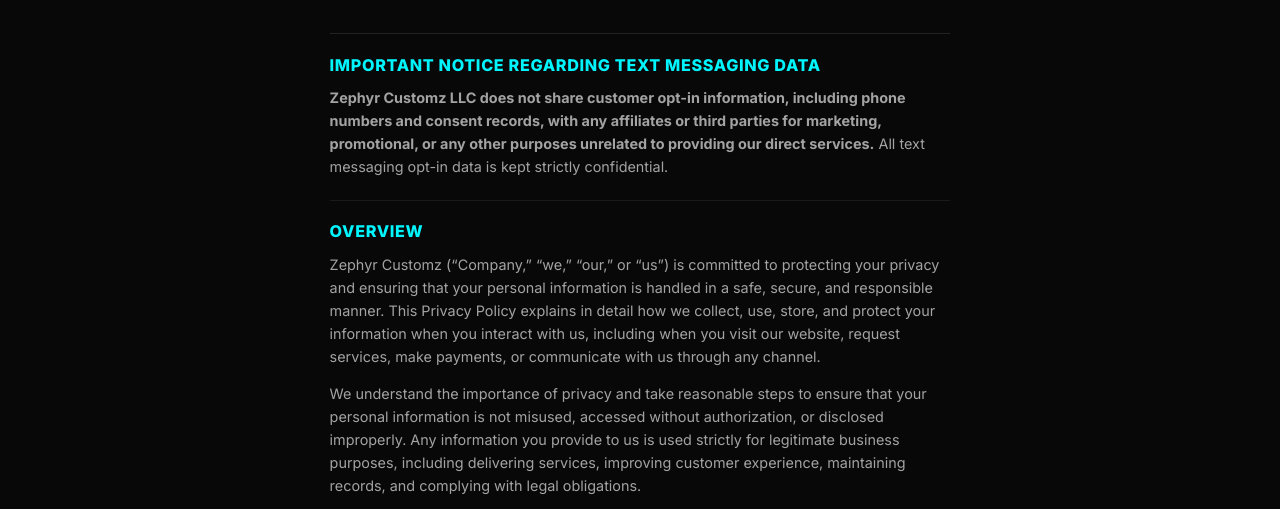
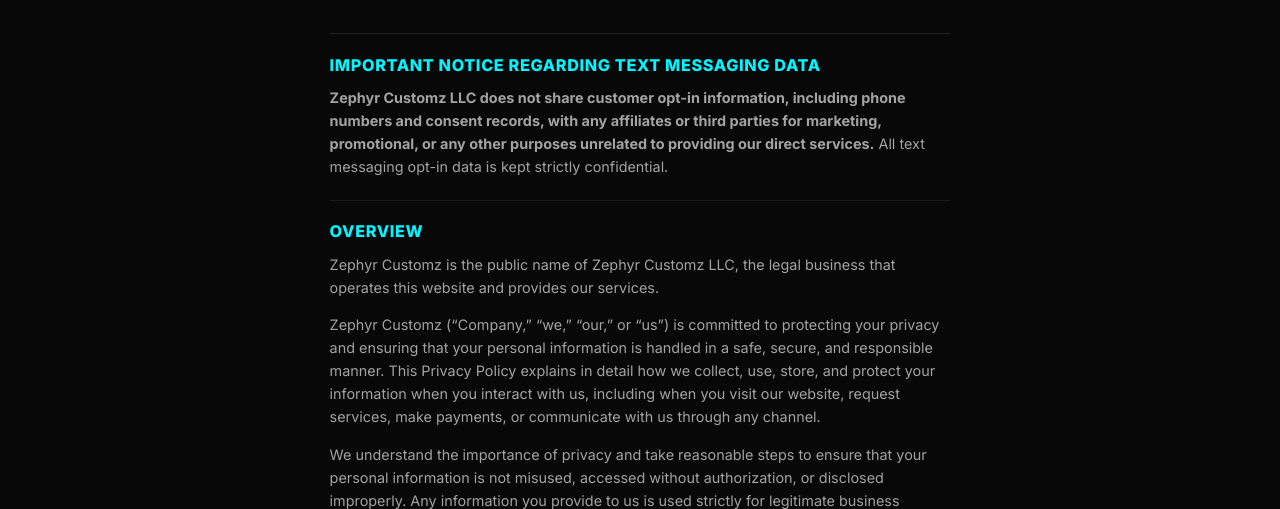
Before and after one commit to BerdaBrands/zephyrcustomz, a plain HTML site: page privacy-policy.html in a window 1280 px wide. Shown: the part 297-806 px from the top of the page. Drawn offline with Linux system fonts and the light colour scheme; a script that the page names is missing.

Commit message:
State public name vs legal name on Privacy, Terms and SMS Program pages
Co-Authored-By: Claude Sonnet 5.5 <noreply@anthropic.com>

```diff
--- a/privacy-policy.html
+++ b/privacy-policy.html
@@ -110,6 +110,7 @@
         </section>
         <section class="legal__section">
           <h2>Overview</h2>
+          <p>Zephyr Customz is the public name of Zephyr Customz LLC, the legal business that operates this website and provides our services.</p>
           <p>Zephyr Customz (&ldquo;Company,&rdquo; &ldquo;we,&rdquo; &ldquo;our,&rdquo; or &ldquo;us&rdquo;) is committed to protecting your privacy and ensuring that your personal information is handled in a safe, secure, and responsible manner. This Privacy Policy explains in detail how we collect, use, store, and protect your information when you interact with us, including when you visit our website, request services, make payments, or communicate with us through any channel.</p>
           <p>We understand the importance of privacy and take reasonable steps to ensure that your personal information is not misused, accessed without authorization, or disclosed improperly. Any information you provide to us is used strictly for legitimate business purposes, including delivering services, improving customer experience, maintaining records, and complying with legal obligations.</p>
           <p>By accessing our website, booking services, or otherwise providing your information to Zephyr Customz, you acknowledge that you have read, understood, and agreed to the terms outlined in this Privacy Policy. If you do not agree with any part of this policy, you should discontinue use of our services.</p>
```
Also changed, not shown: sms-program.html (+1 -0 lines), terms-and-conditions.html (+1 -0 lines).
